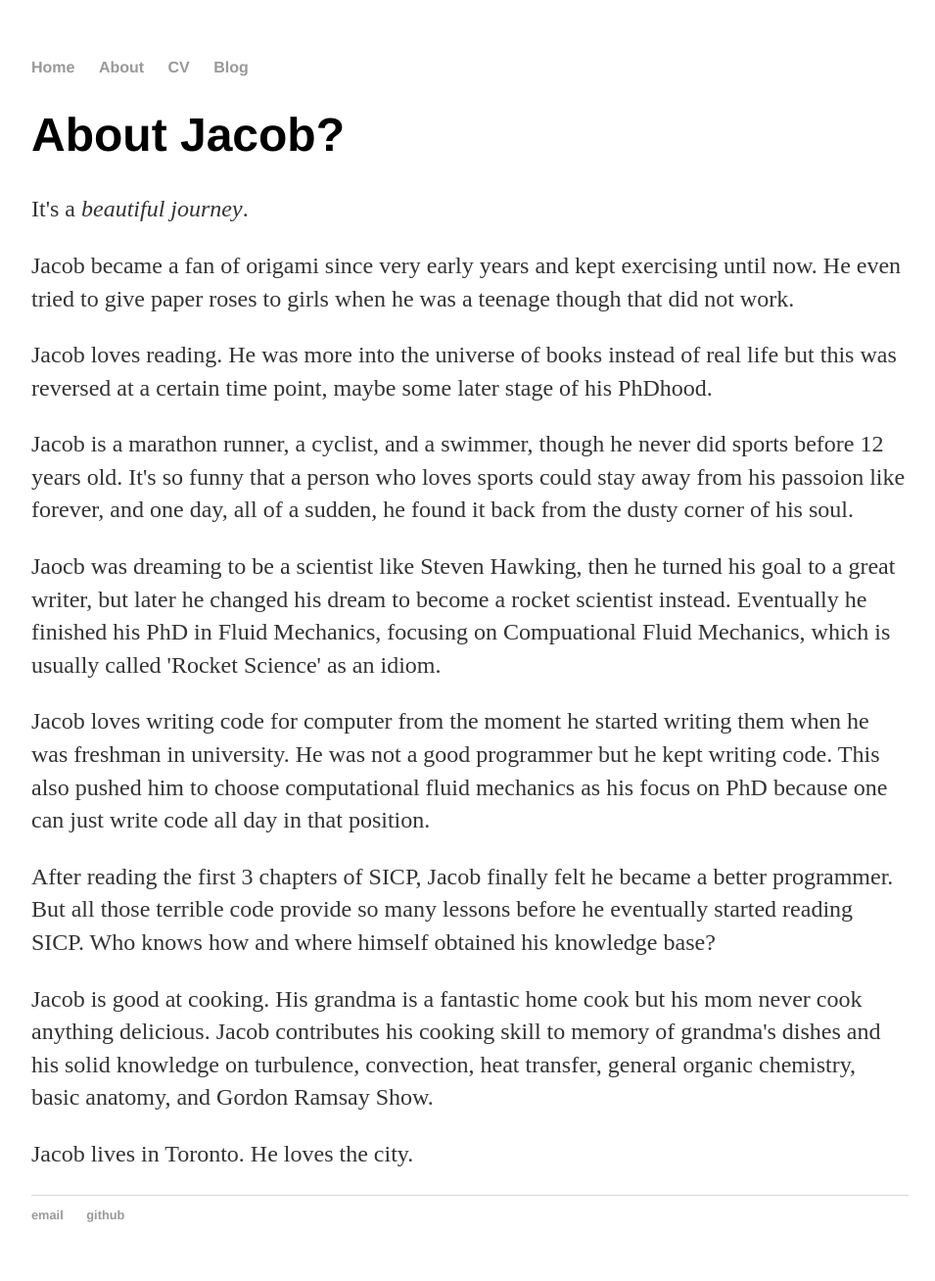
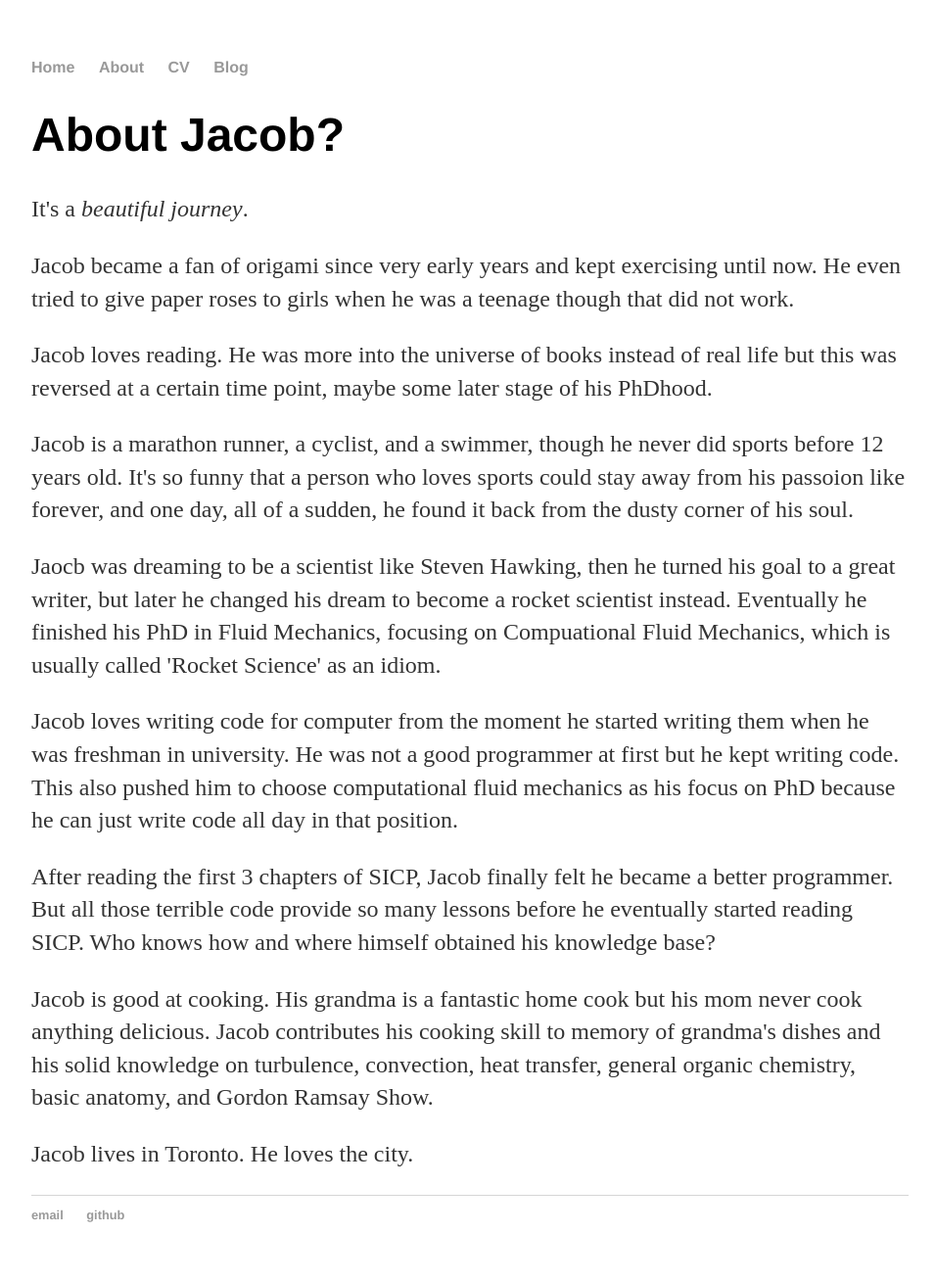
Before and after one commit to jacob-zyl/jacob-zyl.github.io, a Jekyll site: the page built from about/index.html, in a window 1280 px wide. Shown: the whole page at 98% size, without its empty margins (160-1115 px from the left). Built offline with Jekyll 4.4.1, drawn with Linux system fonts in a browser that asks for light colours.

Commit message:
Added a little bit.

```diff
--- a/about/index.html
+++ b/about/index.html
@@ -26,8 +26,9 @@ title: Jacob Z. Liu, about
   </p>
 
   <p>Jacob loves writing code for computer from the moment he started writing them when he was freshman in university.
-      He was not a good programmer but he kept writing code. This also pushed him to choose computational fluid mechanics as his focus on PhD
-      because one can just write code all day in that position.
+      He was not a good programmer at first but he kept writing code.
+      This also pushed him to choose computational fluid mechanics as his focus on PhD
+      because he can just write code all day in that position.
   </p>
 
   <p>After reading the first 3 chapters of SICP, Jacob finally felt he became a better programmer.
```
